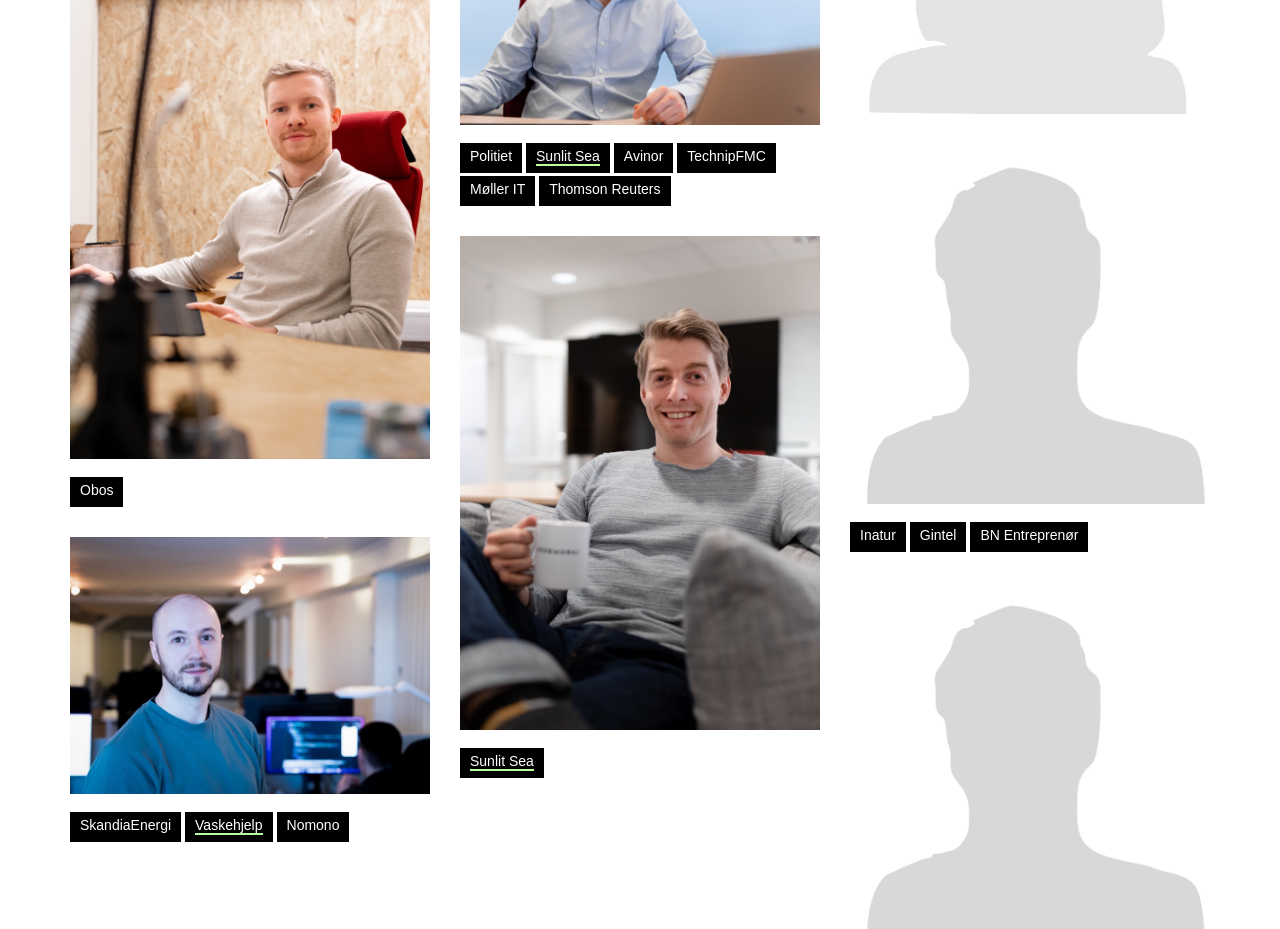
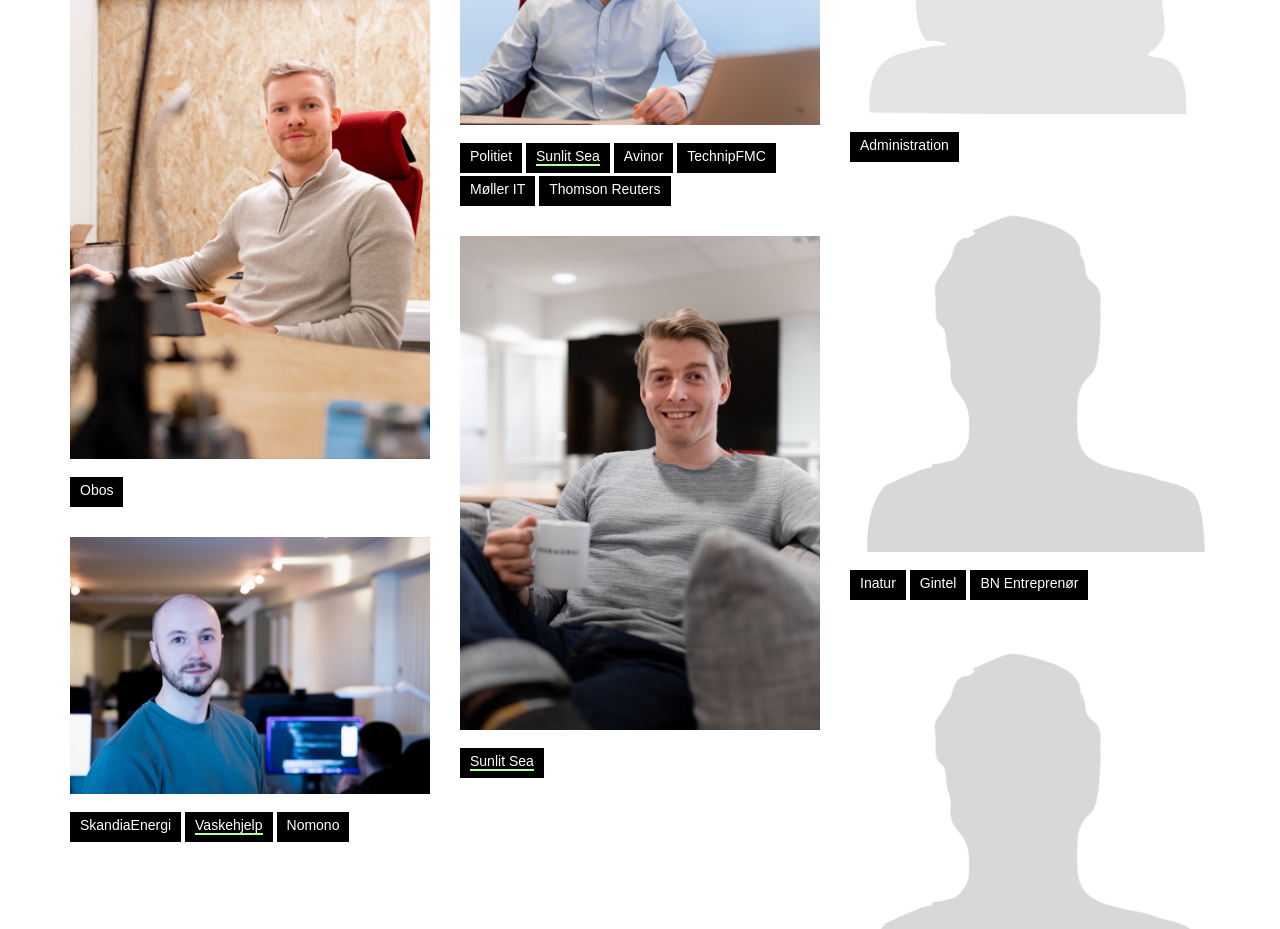
Before and after one commit to Kodeworks/kodeworks.no, a React (Create React App) app: page /people in a window 1280 px wide. Shown: the part 3300-4229 px from the top of the page. Built offline with nearby package versions, Linux system fonts and the light colour scheme.

Commit message:
Add administration project to Nina

```diff
--- a/src/data/people.ts
+++ b/src/data/people.ts
@@ -100,7 +100,7 @@ const people: Array<Person> = [
   {
     name: 'Nina Aalberg Johannessen',
     email: 'nina@kodeworks.no',
-    projects: [],
+    projects: [projects.Administration],
     image: '',
   },
   {
--- a/src/data/projects.ts
+++ b/src/data/projects.ts
@@ -155,11 +155,17 @@ export const projects: ProjectObjectType = {
     image: '/assets/projects/thomasonreuters.jpg',
     description: '',
   },
+  Administration: {
+    name: 'Administration',
+    urlName: 'thomsonreuters',
+    image: '/assets/projects/thomasonreuters.jpg',
+    description: '',
+  },
 };
 
 
 function getProjects(): Array<Project> {
-  return Object.values(projects);
+  return Object.values(projects).filter(project => project.name !== 'Administration');
 }
 
 function getHighlightedProjects(): Array<Project> {
```
